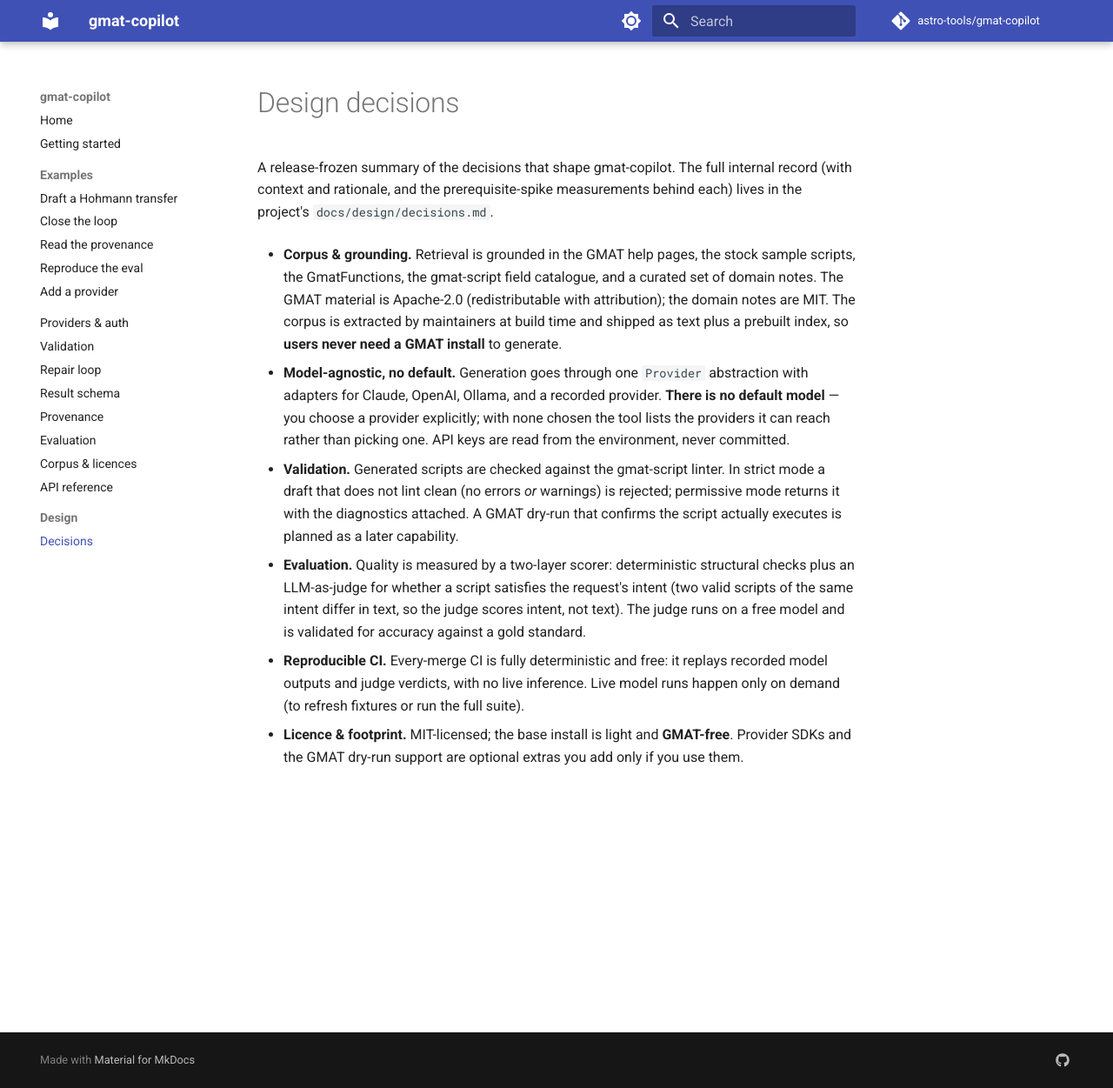
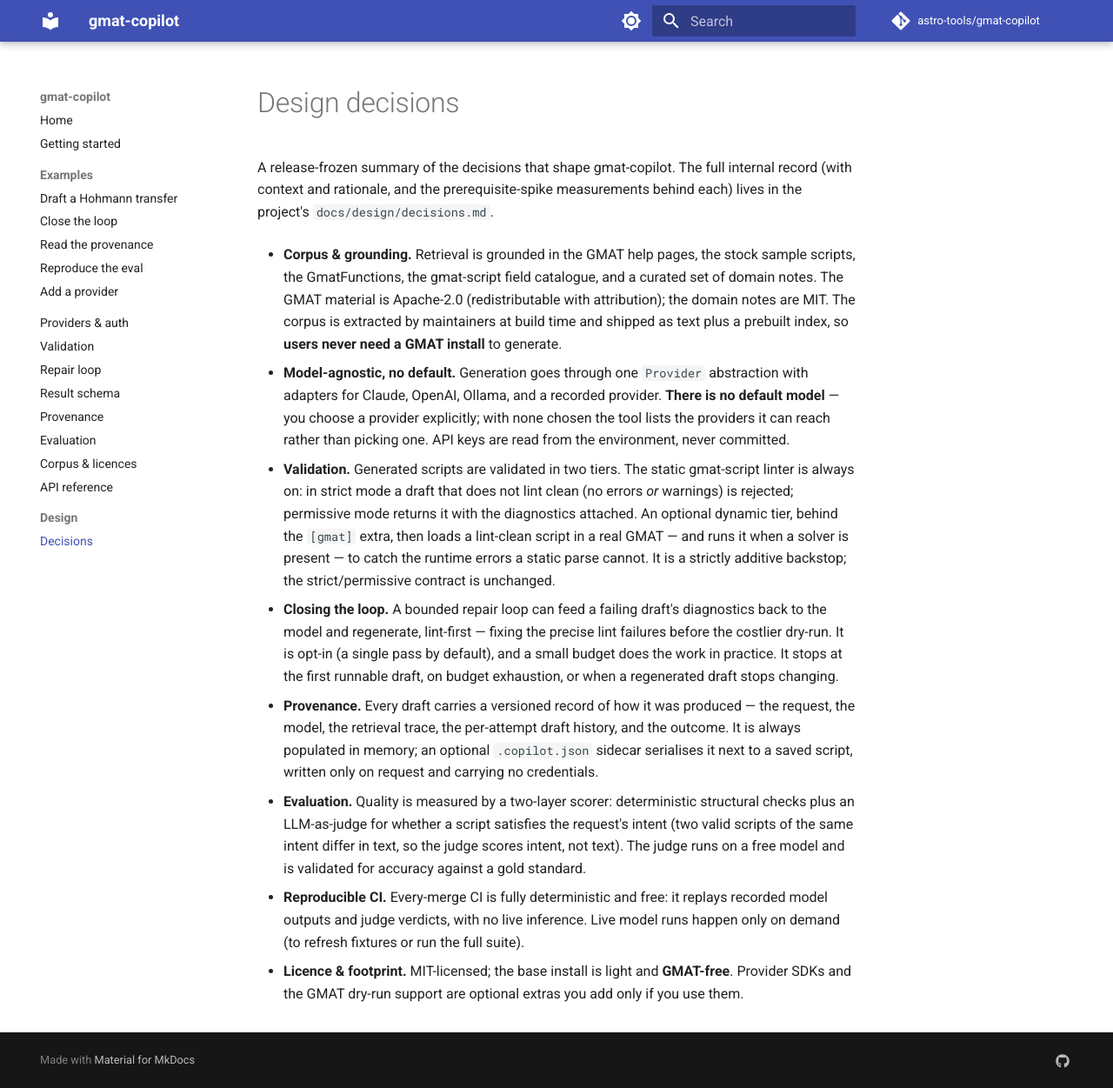
Before and after one commit to astro-tools/gmat-copilot, an MkDocs documentation site: the page built from docs/decisions.md, in a window 1280 px wide and 1251 px high. Shown: the whole window at 87% size. Built offline with MkDocs 1.6.1 and Material for MkDocs 9.7.7, drawn with Linux system fonts in a browser that asks for light colours; comment, search, counter and statistics services are not loaded.

Commit message:
Docs: refresh the public decisions snapshot for v0.2
Update the validation entry to the two-tier contract and add closing-the-loop (repair)
and provenance entries, from the internal D12-D14 records.

```diff
--- a/docs/decisions.md
+++ b/docs/decisions.md
@@ -15,10 +15,22 @@ context and rationale, and the prerequisite-spike measurements behind each) live
   provider explicitly; with none chosen the tool lists the providers it can reach rather than picking
   one. API keys are read from the environment, never committed.
 
-- **Validation.** Generated scripts are checked against the gmat-script linter. In strict mode a draft
-  that does not lint clean (no errors *or* warnings) is rejected; permissive mode returns it with the
-  diagnostics attached. A GMAT dry-run that confirms the script actually executes is planned as a
-  later capability.
+- **Validation.** Generated scripts are validated in two tiers. The static gmat-script linter is
+  always on: in strict mode a draft that does not lint clean (no errors *or* warnings) is rejected;
+  permissive mode returns it with the diagnostics attached. An optional dynamic tier, behind the
+  `[gmat]` extra, then loads a lint-clean script in a real GMAT — and runs it when a solver is
+  present — to catch the runtime errors a static parse cannot. It is a strictly additive backstop; the
+  strict/permissive contract is unchanged.
+
+- **Closing the loop.** A bounded repair loop can feed a failing draft's diagnostics back to the model
+  and regenerate, lint-first — fixing the precise lint failures before the costlier dry-run. It is
+  opt-in (a single pass by default), and a small budget does the work in practice. It stops at the
+  first runnable draft, on budget exhaustion, or when a regenerated draft stops changing.
+
+- **Provenance.** Every draft carries a versioned record of how it was produced — the request, the
+  model, the retrieval trace, the per-attempt draft history, and the outcome. It is always populated
+  in memory; an optional `.copilot.json` sidecar serialises it next to a saved script, written only on
+  request and carrying no credentials.
 
 - **Evaluation.** Quality is measured by a two-layer scorer: deterministic structural checks plus an
   LLM-as-judge for whether a script satisfies the request's intent (two valid scripts of the same
```
